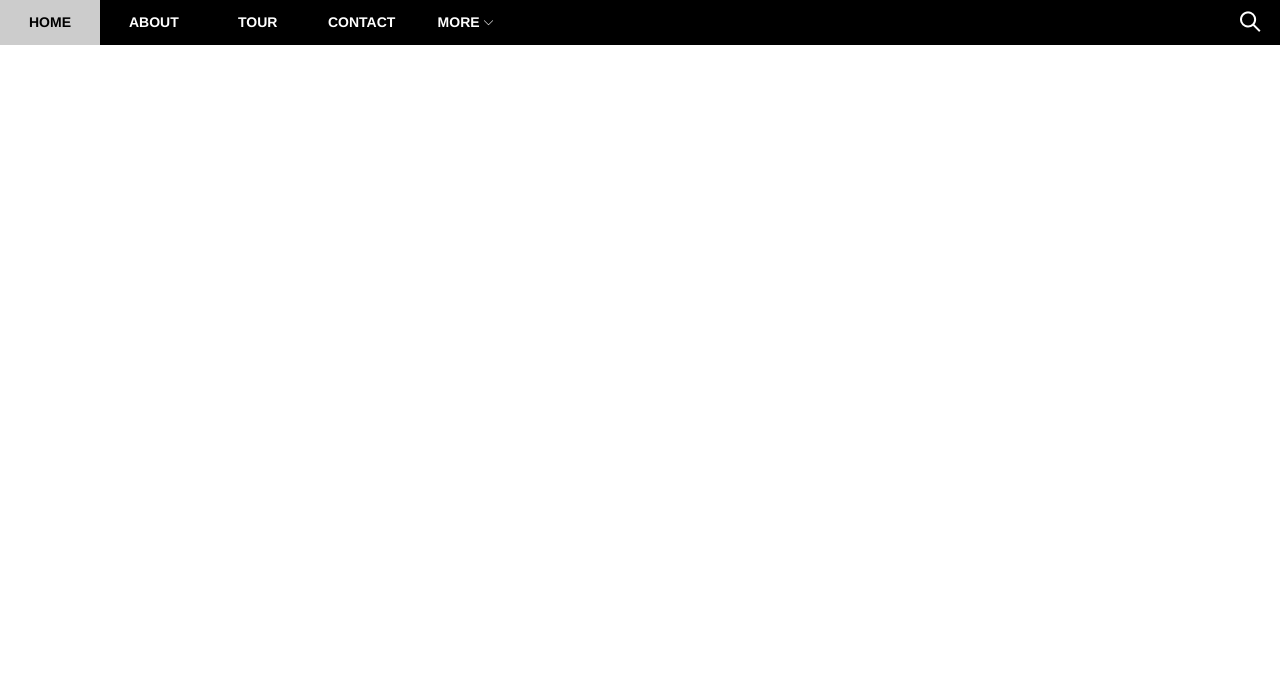
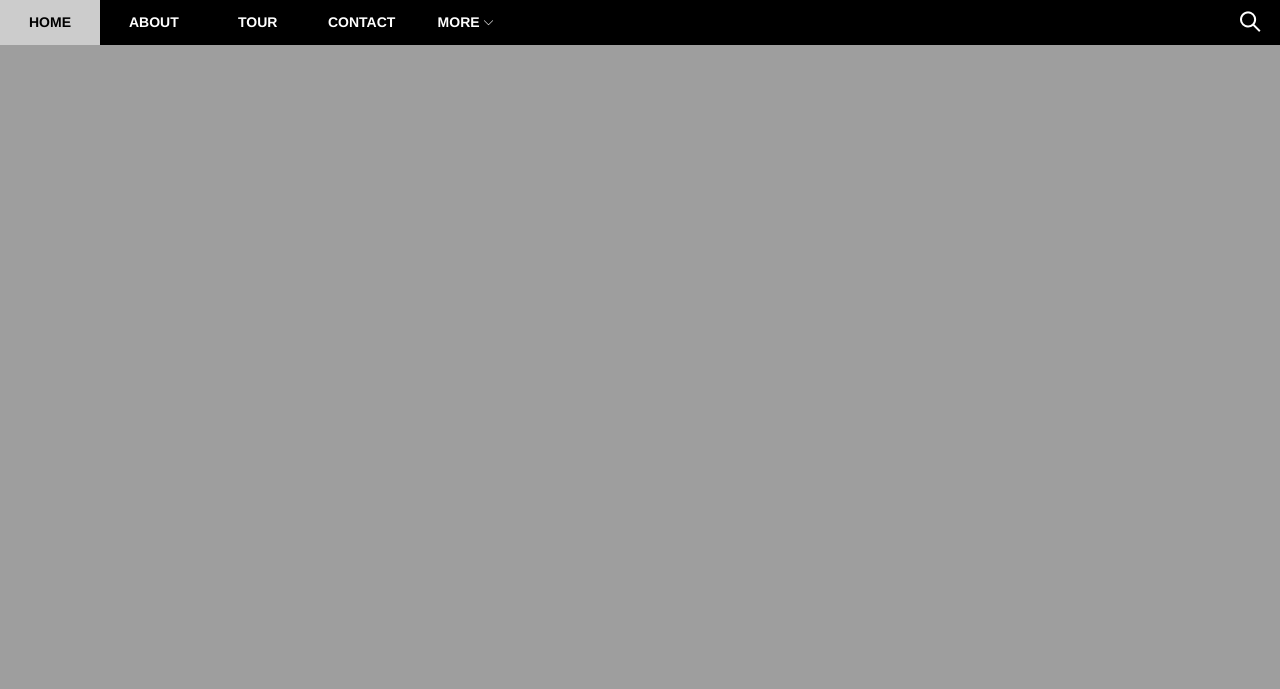
Before and after one commit to QuestionMark18/the_band, a plain HTML site: page index.html in a window 1280 px wide. Shown: the top 689 px of the page. Drawn offline with Linux system fonts and the light colour scheme; the site is published under a folder, as on GitHub Pages, so addresses that start at the root find nothing.

Commit message:
fix background slider

```diff
--- a/assets/css/styles.css
+++ b/assets/css/styles.css
@@ -167,7 +167,7 @@ html {
 #slider {
     margin-top: 45px;
     padding-top: 50%;
-    background-image: url(/assets/img/slider1.jpg);
+    background-image: url(../img/slider1.jpg);
     background-position: top center;
     background-size: cover;
     background-repeat: no-repeat;
```
